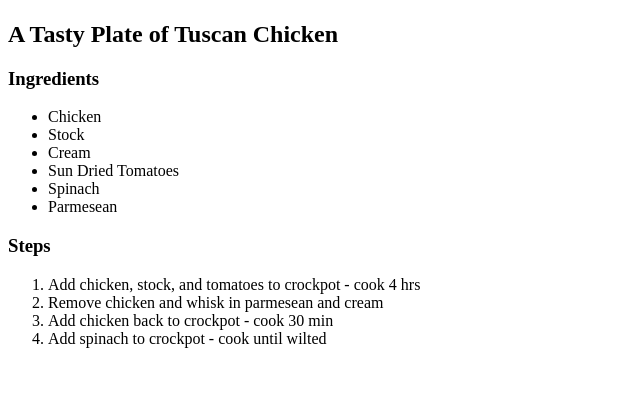
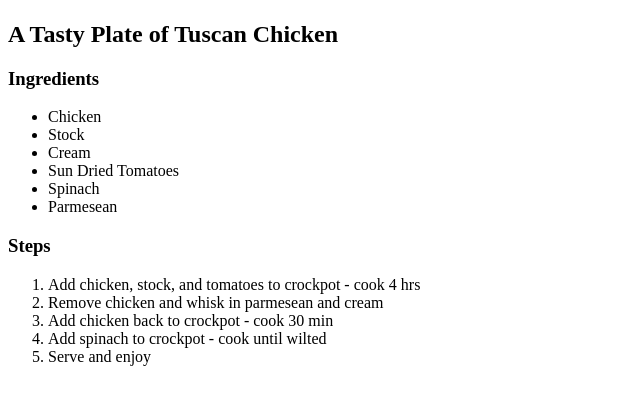
Before and after one commit to nathanielshuster/odin-recipes, a plain HTML site: page odin-recipes/tuscan-chicken.html in a window 1280 px wide. Shown: the part 383-788 px from the top of the page, without its empty margins (0-640 px from the left). Drawn offline with Linux system fonts and the light colour scheme.

Commit message:
Add final step

```diff
--- a/odin-recipes/tuscan-chicken.html
+++ b/odin-recipes/tuscan-chicken.html
@@ -28,6 +28,7 @@
         <li>Remove chicken and whisk in parmesean and cream</li>
         <li>Add chicken back to crockpot - cook 30 min</li>
         <li>Add spinach to crockpot - cook until wilted</li>
+        <li>Serve and enjoy</li>
       </ol>
   </body>
 </html>
```
